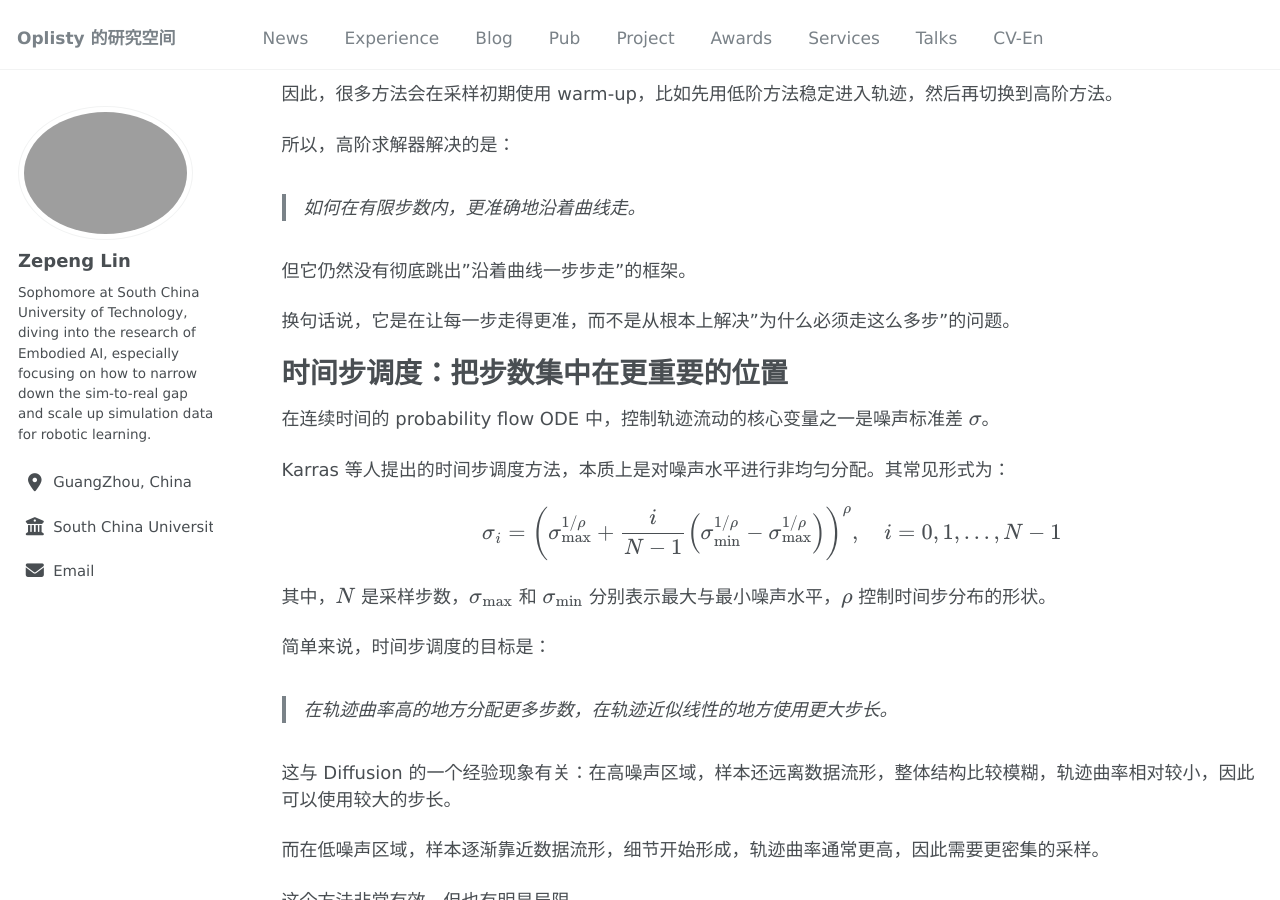
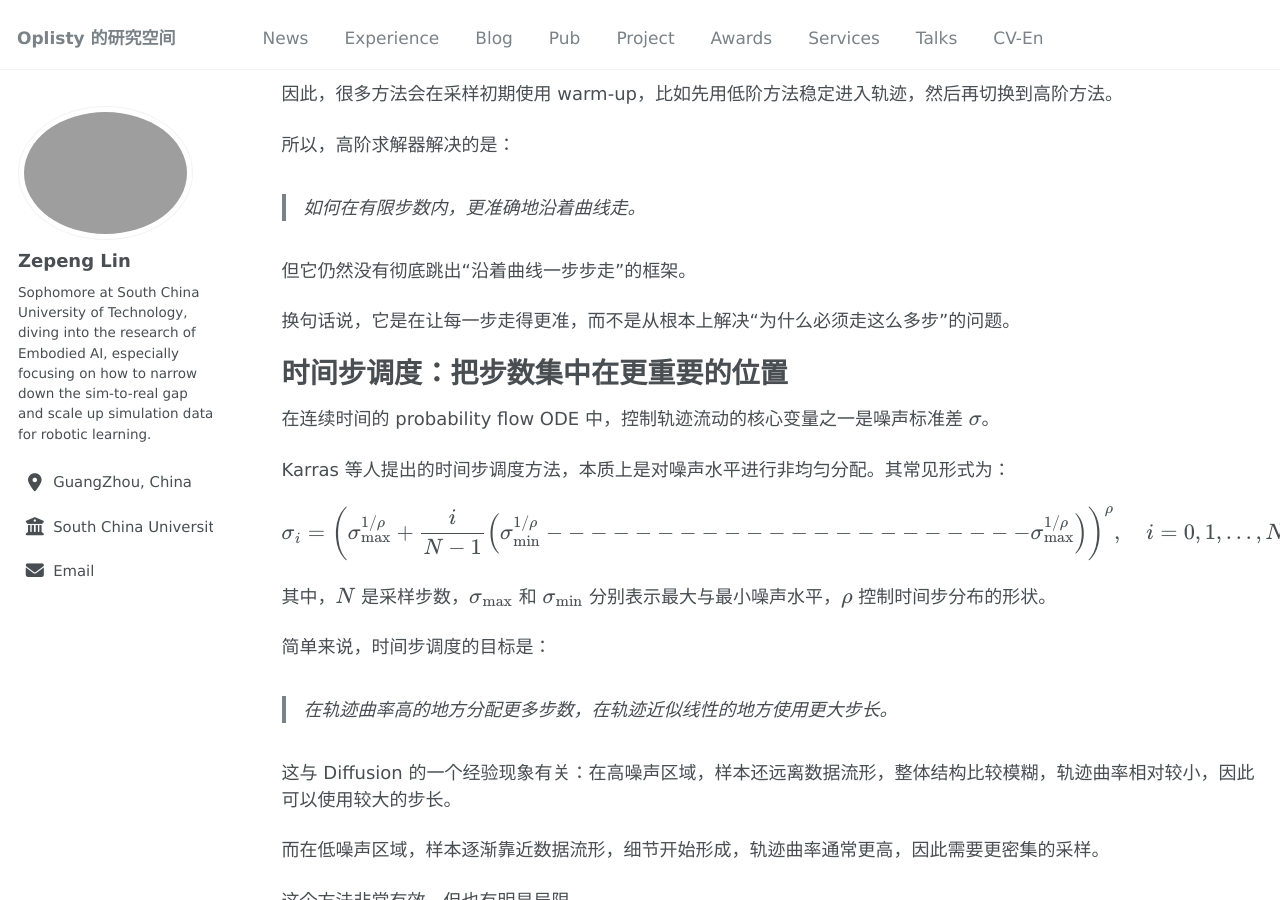
Before and after one commit to oplisty/oplisty.github.io, a Jekyll site: the page built from _blog/efficient-diffusion.md, in a window 1280 px wide and 900 px high, scrolled down 5968 px. Built offline with Jekyll 4.4.1, drawn with Linux system fonts in a browser that asks for light colours; some of the changed text lies outside the part shown.

Commit message:
更新efficientdiff

````diff
--- a/_blog/efficient-diffusion.md
+++ b/_blog/efficient-diffusion.md
@@ -1,4 +1,5 @@
 ---
+
 title: "Efficient Diffusion（一）：从多步采样到 Few-Step 生成"
 date: 2026-05-22
 excerpt: "复习 Efficient Diffusion 相关基础知识，梳理 Diffusion 为什么需要多步采样，以及传统采样加速方法的核心思想与局限。"
@@ -17,6 +18,7 @@
 math: true
 read_time: true
 ---
+
 
 本系列想重点回顾一下 **few-step diffusion** 的发展历史。
 
@@ -116,7 +118,7 @@
 
 > 用多次局部近似，逼近从噪声分布到数据分布的复杂非线性路径。
 
-这也是为什么 few-step diffusion 如此重要。它想解决的问题并不是简单地"少走几步"，而是要回答一个更本质的问题：
+这也是为什么 few-step diffusion 如此重要。它想解决的问题并不是简单地“少走几步”，而是要回答一个更本质的问题：
 
 > 如果真实轨迹是一条复杂曲线，我们有没有办法用极少的步数，甚至一步，就逼近这条曲线的终点？
 
@@ -164,7 +166,7 @@
 
 也就是说，DDIM 不要求采样过程严格按照 DDPM 的马尔可夫链一步一步走，而是允许在保持边缘分布一致的前提下进行跳步采样。
 
-如果把 DDPM 比作"朝一个方向前进一点，校正一下，再继续前进"，那么 DDIM 更像是"沿着相同的大方向，一次走得更远"。
+如果把 DDPM 比作“朝一个方向前进一点，校正一下，再继续前进”，那么 DDIM 更像是“沿着相同的大方向，一次走得更远”。
 
 这让 DDIM 可以用更少的步数完成采样。
 
@@ -182,7 +184,9 @@
 d x =
 \left[
 f(x,t)
--\frac{1}{2} g(t)^2
+------
+
+\frac{1}{2} g(t)^2
 \nabla_x \log p_t(x)
 \right] dt
 $$
@@ -200,7 +204,9 @@
 $$
 \nabla_{x_t} \log p_t(x_t)
 \approx
--\frac{\epsilon_\theta(x_t,t)}{\sigma_t}
+-------
+
+\frac{\epsilon_\theta(x_t,t)}{\sigma_t}
 $$
 
 这样一来，采样过程就可以从随机微分方程转化为确定性的常微分方程求解问题。
@@ -236,9 +242,9 @@
 
 > 如何在有限步数内，更准确地沿着曲线走。
 
-但它仍然没有彻底跳出"沿着曲线一步步走"的框架。
+但它仍然没有彻底跳出“沿着曲线一步步走”的框架。
 
-换句话说，它是在让每一步走得更准，而不是从根本上解决"为什么必须走这么多步"的问题。
+换句话说，它是在让每一步走得更准，而不是从根本上解决“为什么必须走这么多步”的问题。
 
 # 时间步调度：把步数集中在更重要的位置
 
@@ -254,7 +260,8 @@
 \frac{i}{N-1}
 \left(
 \sigma_{\min}^{1/\rho}
--
+----------------------
+
 \sigma_{\max}^{1/\rho}
 \right)
 \right)^\rho,
@@ -302,6 +309,9 @@
 
 而 few-step diffusion distillation 想解决的正是这个问题：
 
-> 能不能让模型直接学会"大步走"，甚至"一步到位"？
+> 能不能让模型直接学会“大步走”，甚至“一步到位”？
 
 下一节，我们将正式回顾 2022-2024 年间 few-step diffusion distillation 的代表性方法，看看它们是如何一步步突破采样步数限制的。
+
+```
+```
````
